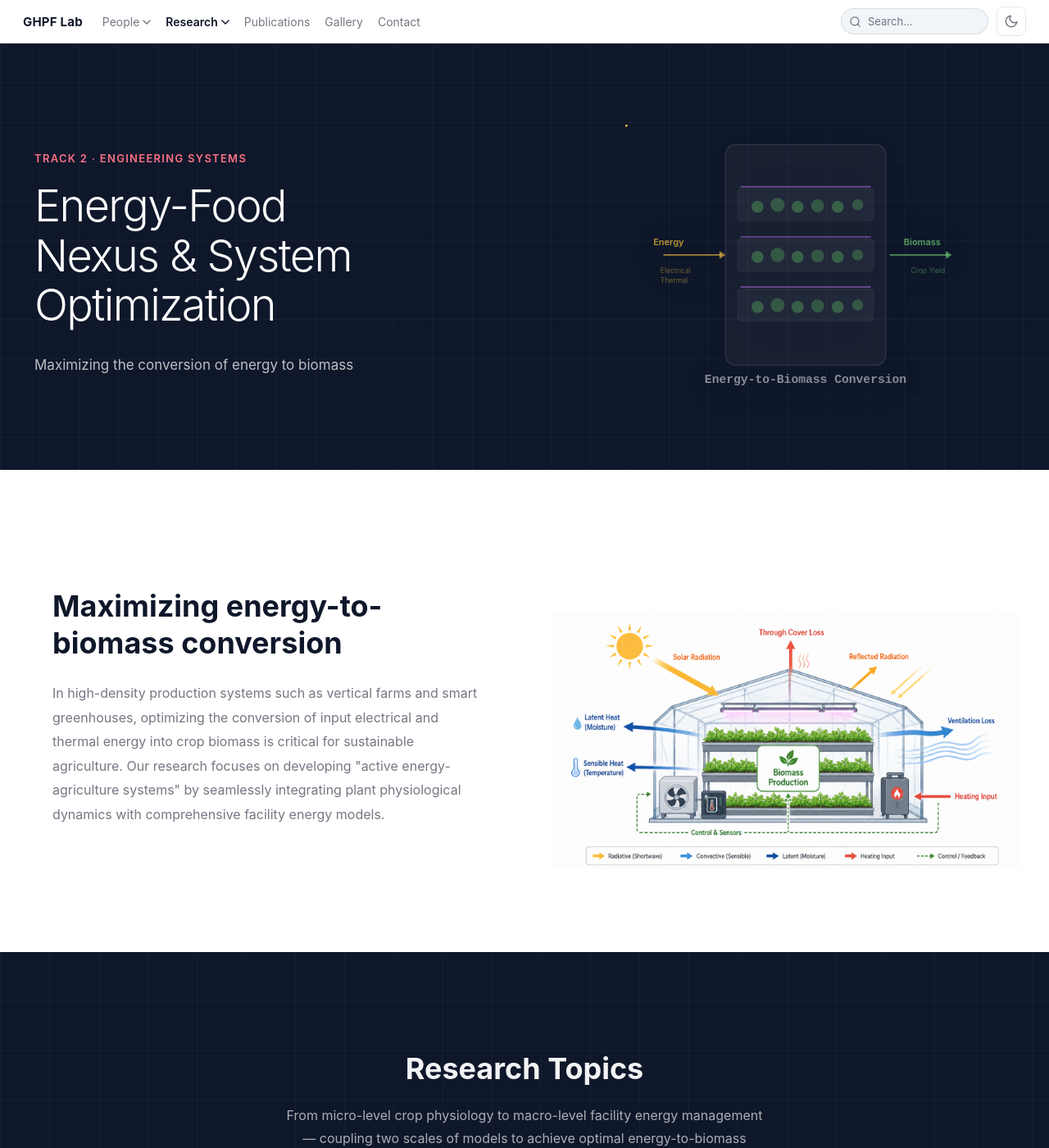
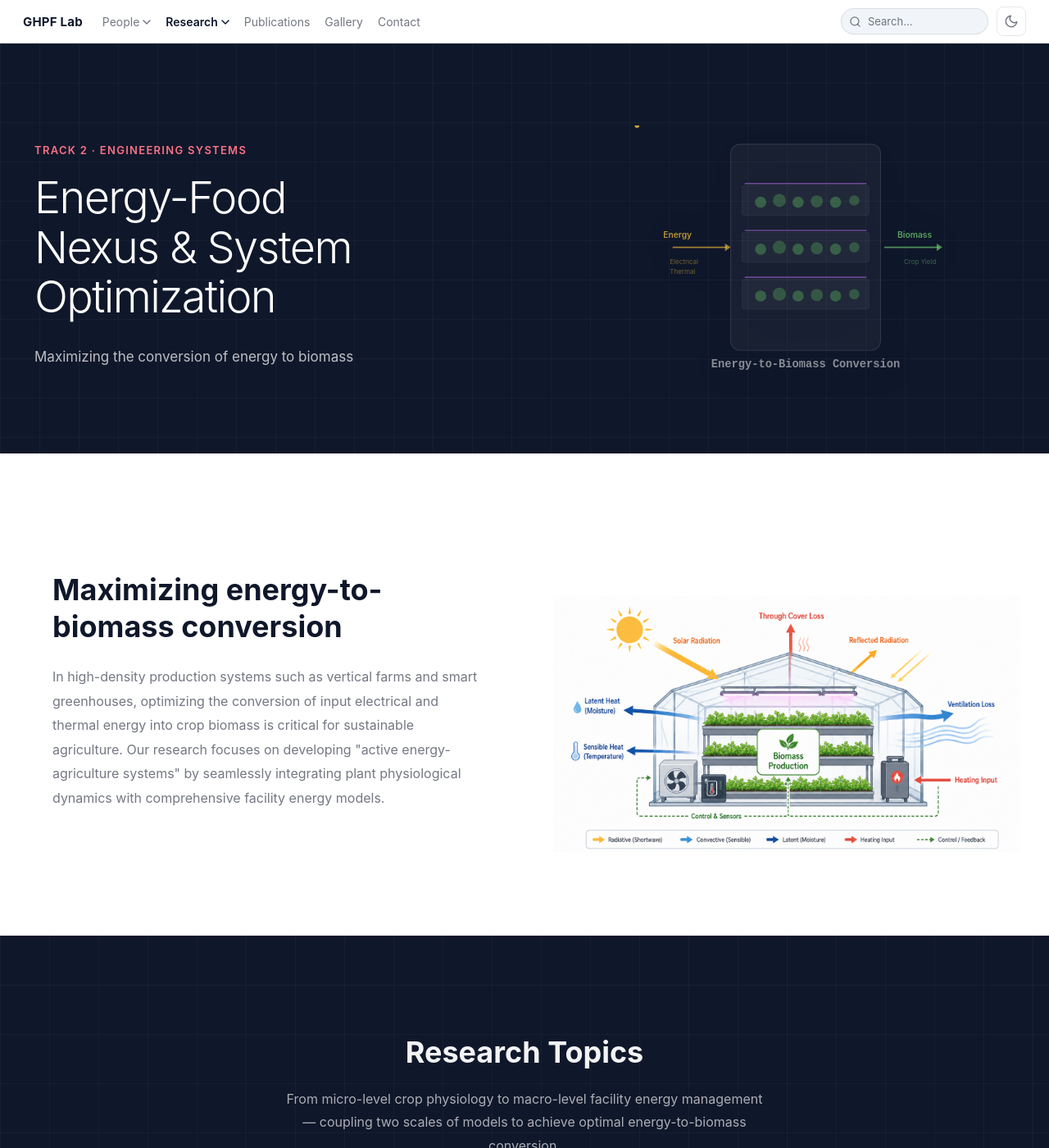
Before and after one commit to snughpf-alt/ghpf-lab-web-final-2, a Jekyll site: the page built from research/energy-food-nexus.md, in a window 1280 px wide and 1400 px high. Shown: the whole window at 82% size. Built offline with Jekyll 4.4.1, drawn with Linux system fonts in a browser that asks for light colours; some web fonts are replaced.

Commit message:
Normalize research hero animation size to fixed height

```diff
--- a/assets/css/site.scss
+++ b/assets/css/site.scss
@@ -481,7 +481,7 @@ a:hover{color:var(--accent)}
 .hero__diagram{
   width:100%;
   max-width:440px;
-  height:auto;
+  height:320px;
   filter:drop-shadow(0 4px 24px rgba(0,0,0,.2));
 }
 
@@ -1577,7 +1577,7 @@ a:hover{color:var(--accent)}
   grid-template-columns:5fr 4fr;
   gap:48px;
   align-items:center;
-  min-height:380px;
+  min-height:360px;
 }
 
 .page-hero__text{
@@ -1662,6 +1662,7 @@ a:hover{color:var(--accent)}
 @media (max-width:900px){
   .page-hero{padding:48px 0 36px}
   .page-hero__inner{grid-template-columns:1fr;gap:36px;min-height:auto}
+  .hero__diagram{height:auto}
   .page-hero__title{font-size:40px}
   .page-hero__stats{max-width:320px;margin:0 auto}
 }
```
